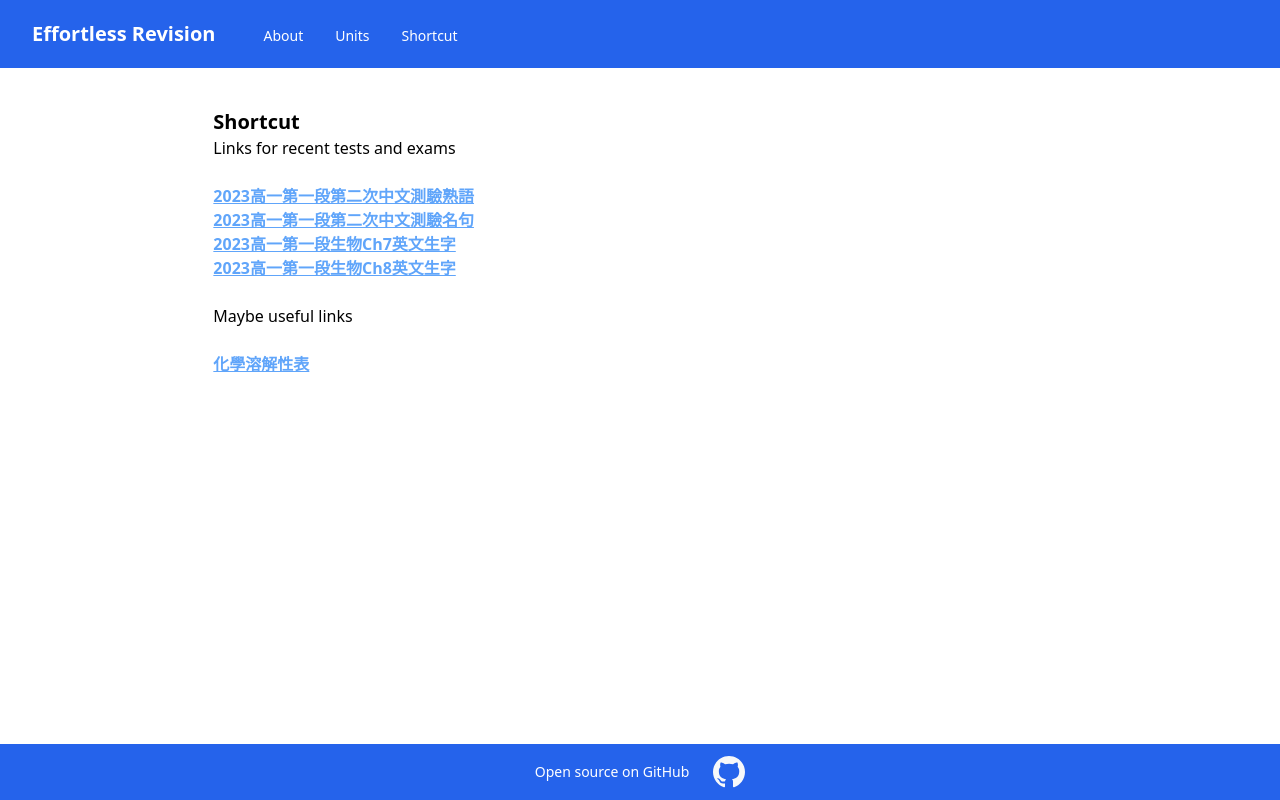
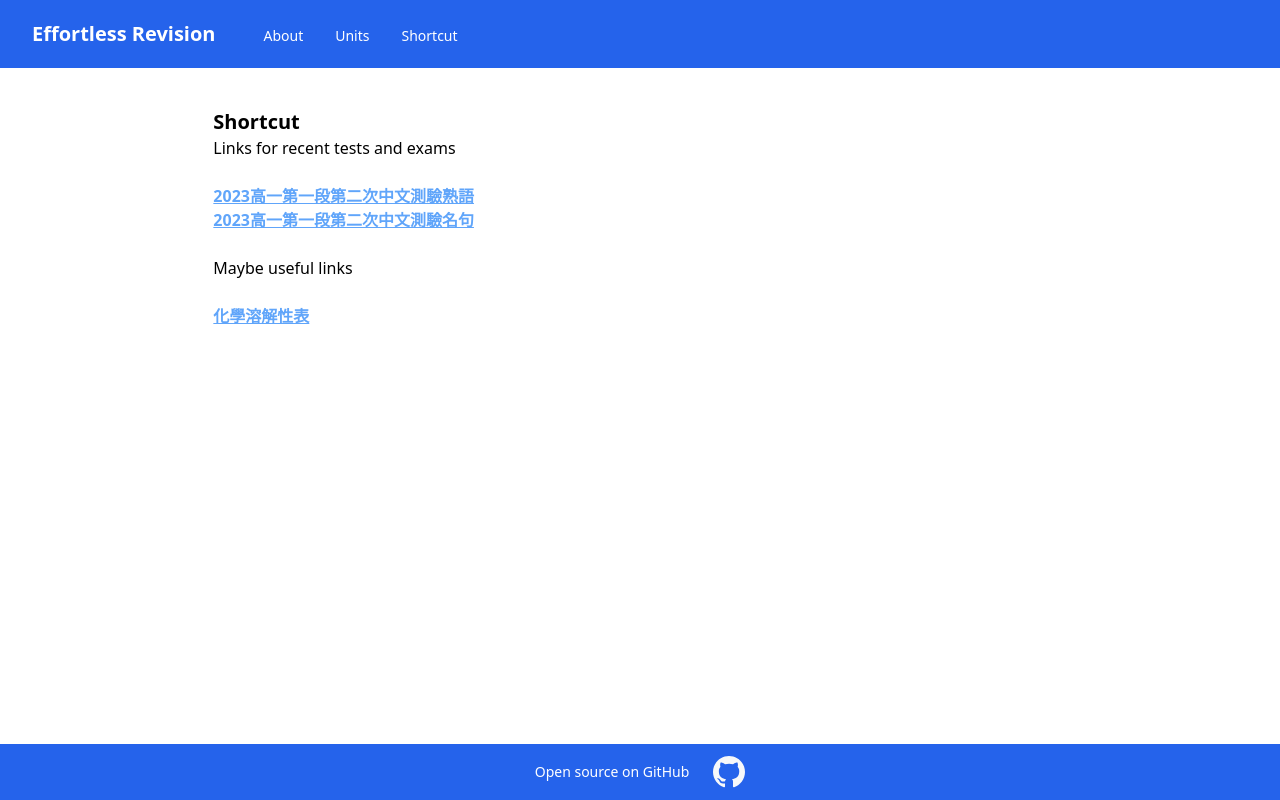
Before and after one commit to knlao/effortless-revision, a Next.js app: page /shortcut in a window 1280 px wide. Built offline with nearby package versions, Linux system fonts and the light colour scheme.

Commit message:
Update shortcut.js

```diff
--- a/pages/shortcut.js
+++ b/pages/shortcut.js
@@ -10,10 +10,6 @@ function About() {
             <br></br>
             <Link className="text-l font-semibold text-blue-400 underline" href="/chi/s4-term1-test2-quotes/first/whole/blanks">2023高一第一段第二次中文測驗名句</Link>
             <br></br>
-            <Link className="text-l font-semibold text-blue-400 underline" href="/bio/s4-term1-ch7-words/chi/eng/blanks">2023高一第一段生物Ch7英文生字</Link>
-            <br></br>
-            <Link className="text-l font-semibold text-blue-400 underline" href="/bio/s4-term1-ch8-words/chi/eng/blanks">2023高一第一段生物Ch8英文生字</Link>
-            <br></br>
             <br></br>
             <p>Maybe useful links</p>
             <br></br>
```
